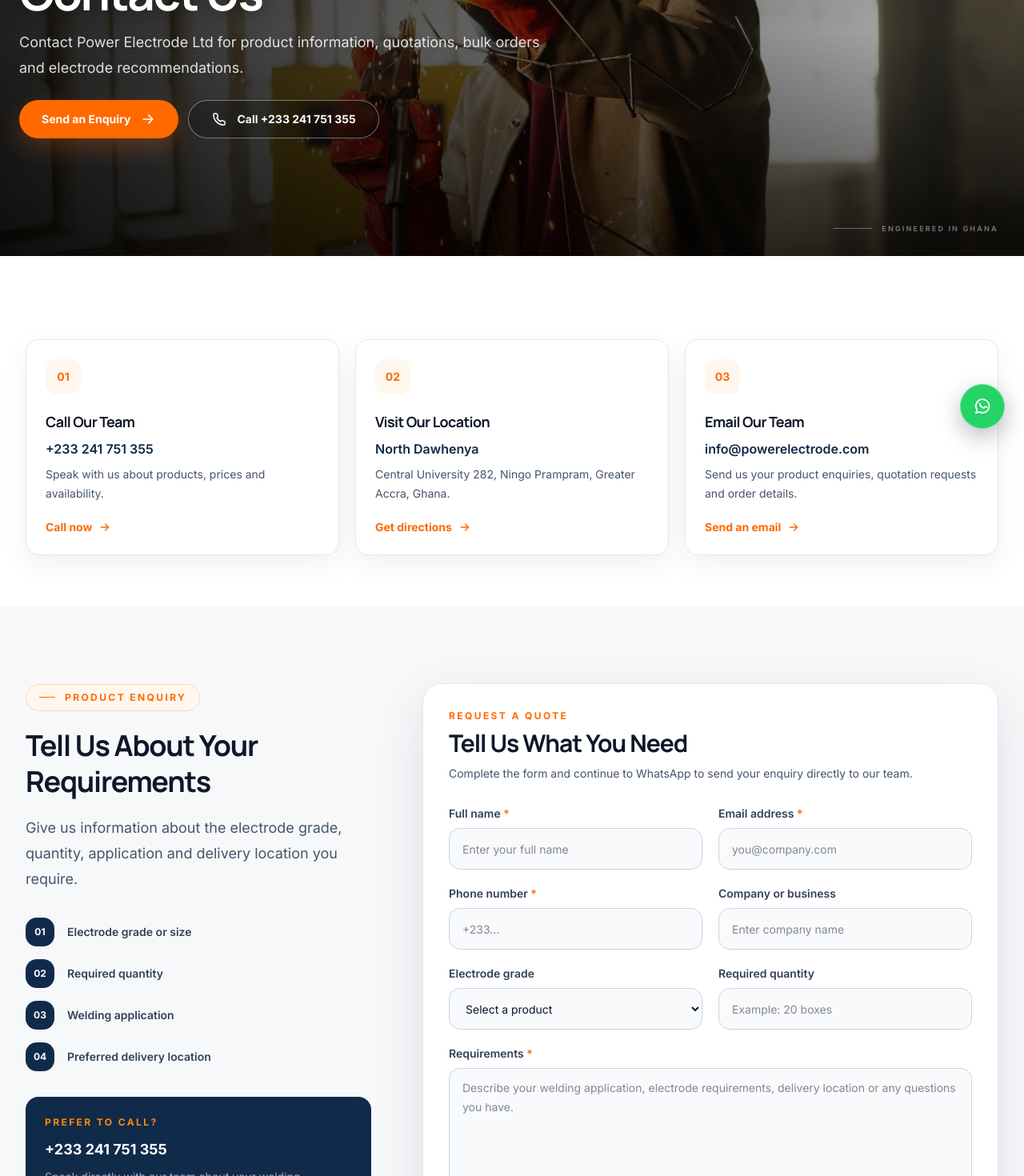
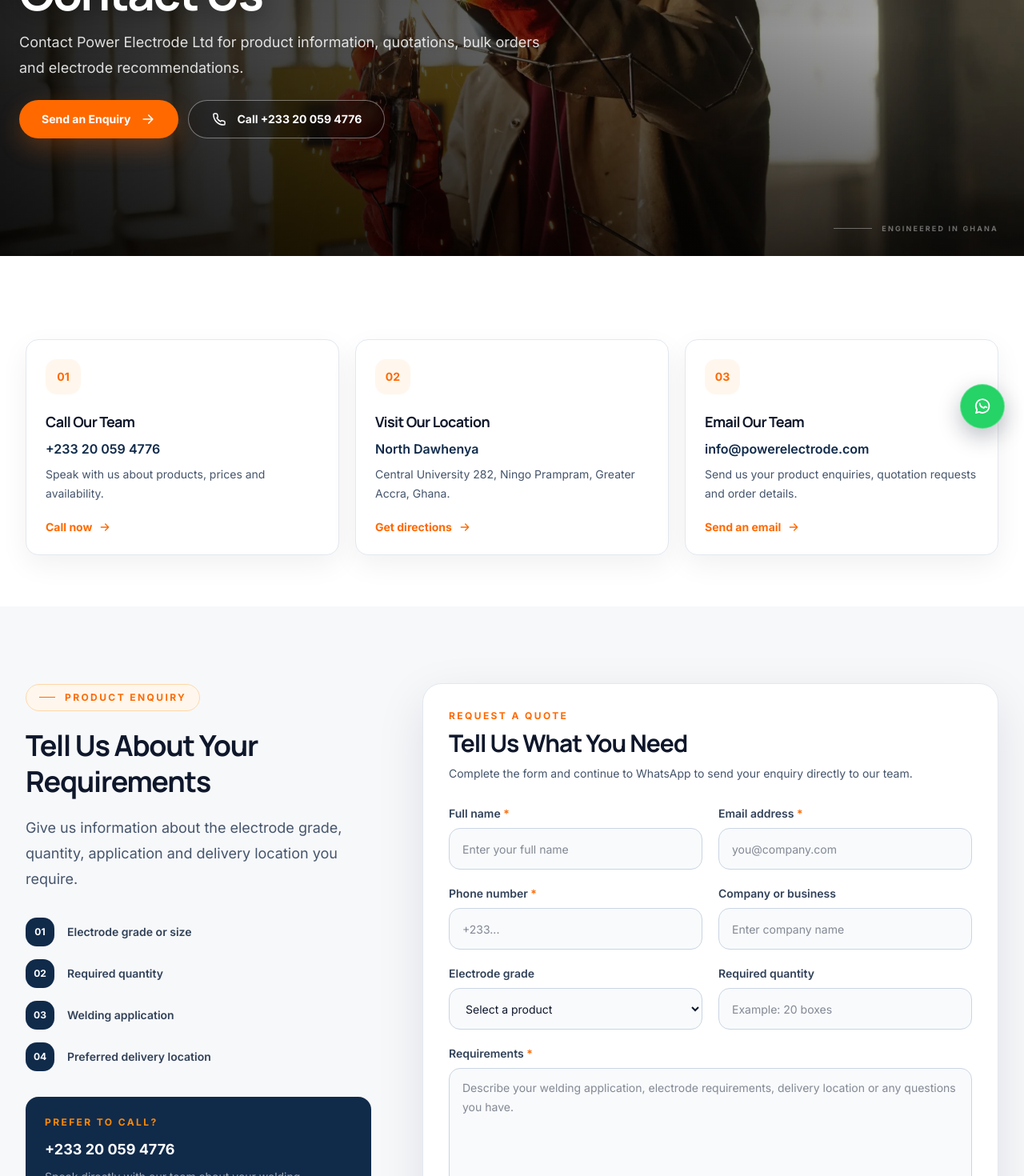
Before and after one commit to numoenochtetteh/power-electrode-ltd, a Next.js app: page /contact in a window 1280 px wide. Shown: the part 240-1710 px from the top of the page at 80% size. Built offline with nearby package versions, Linux system fonts and the light colour scheme; no server answers.

Commit message:
Update company call number

```diff
--- a/app/contact/page.jsx
+++ b/app/contact/page.jsx
@@ -16,9 +16,9 @@ const contactDetails = [
   {
     number: "01",
     title: "Call Our Team",
-    detail: "+233 241 751 355",
+    detail: "+233 20 059 4776",
     description: "Speak with us about products, prices and availability.",
-    href: "tel:+233241751355",
+    href: "tel:+233200594776",
     action: "Call now",
   },
   {
@@ -75,8 +75,8 @@ export default function ContactPage() {
         actions={[
           { label: "Send an Enquiry", href: "#enquiry" },
           {
-            label: "Call +233 241 751 355",
-            href: "tel:+233241751355",
+            label: "Call +233 20 059 4776",
+            href: "tel:+233200594776",
             variant: "secondary",
             icon: "phone",
           },
@@ -169,7 +169,7 @@ export default function ContactPage() {
                 Prefer to Call?
               </p>
 
-              <p className="mt-3 text-lg font-bold">+233 241 751 355</p>
+              <p className="mt-3 text-lg font-bold">+233 20 059 4776</p>
 
               <p className="mt-2 text-sm leading-6 text-white/60">
                 Speak directly with our team about your welding electrode
@@ -273,7 +273,7 @@ export default function ContactPage() {
             </a>
 
             <a
-              href="tel:+233241751355"
+              href="tel:+233200594776"
               className="inline-flex min-h-13 w-full items-center justify-center rounded-xl border border-slate-300 bg-white px-7 py-4 font-semibold text-[#102a4a] transition-colors hover:border-orange-500 hover:text-orange-500 sm:w-fit"
             >
               Call for Directions
```
